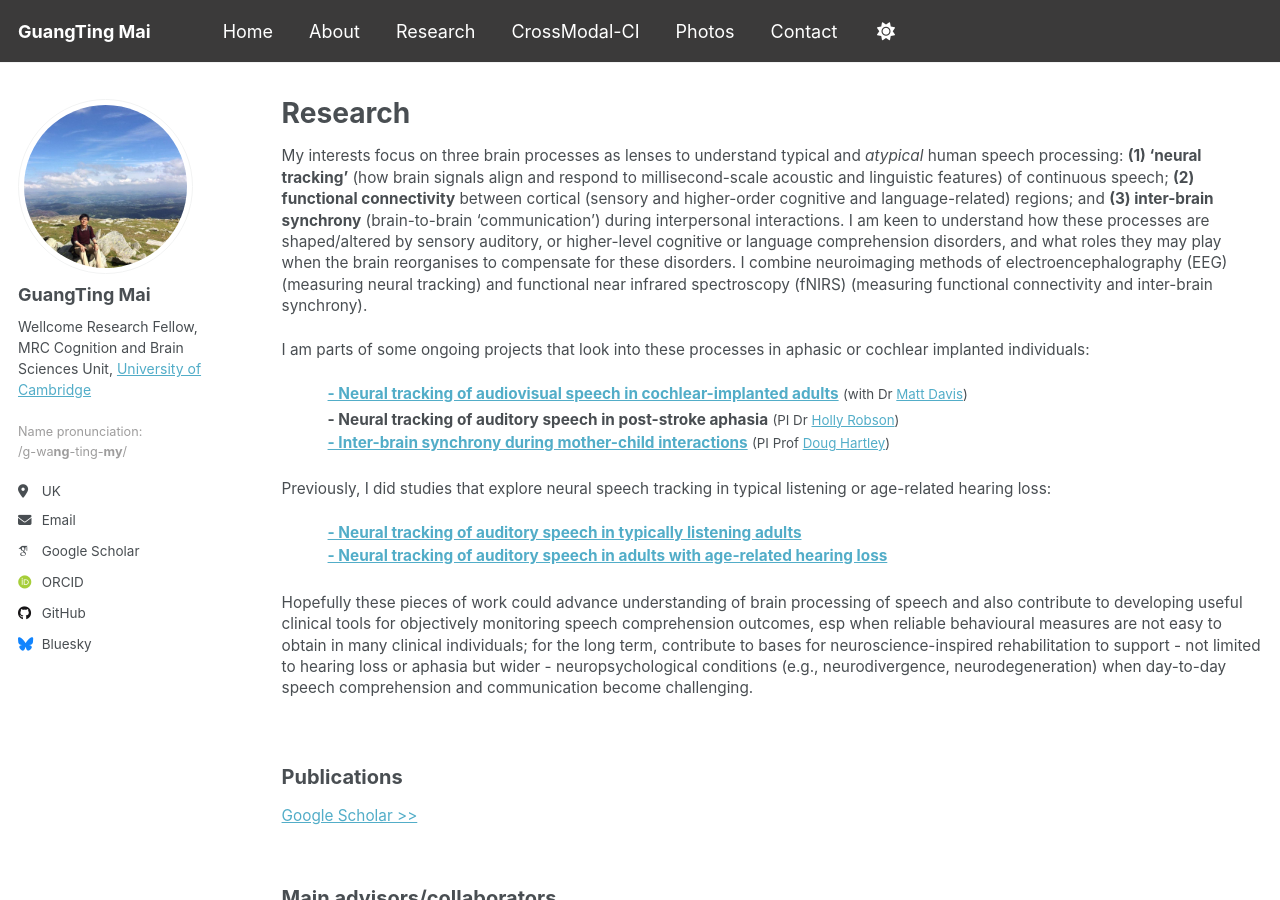
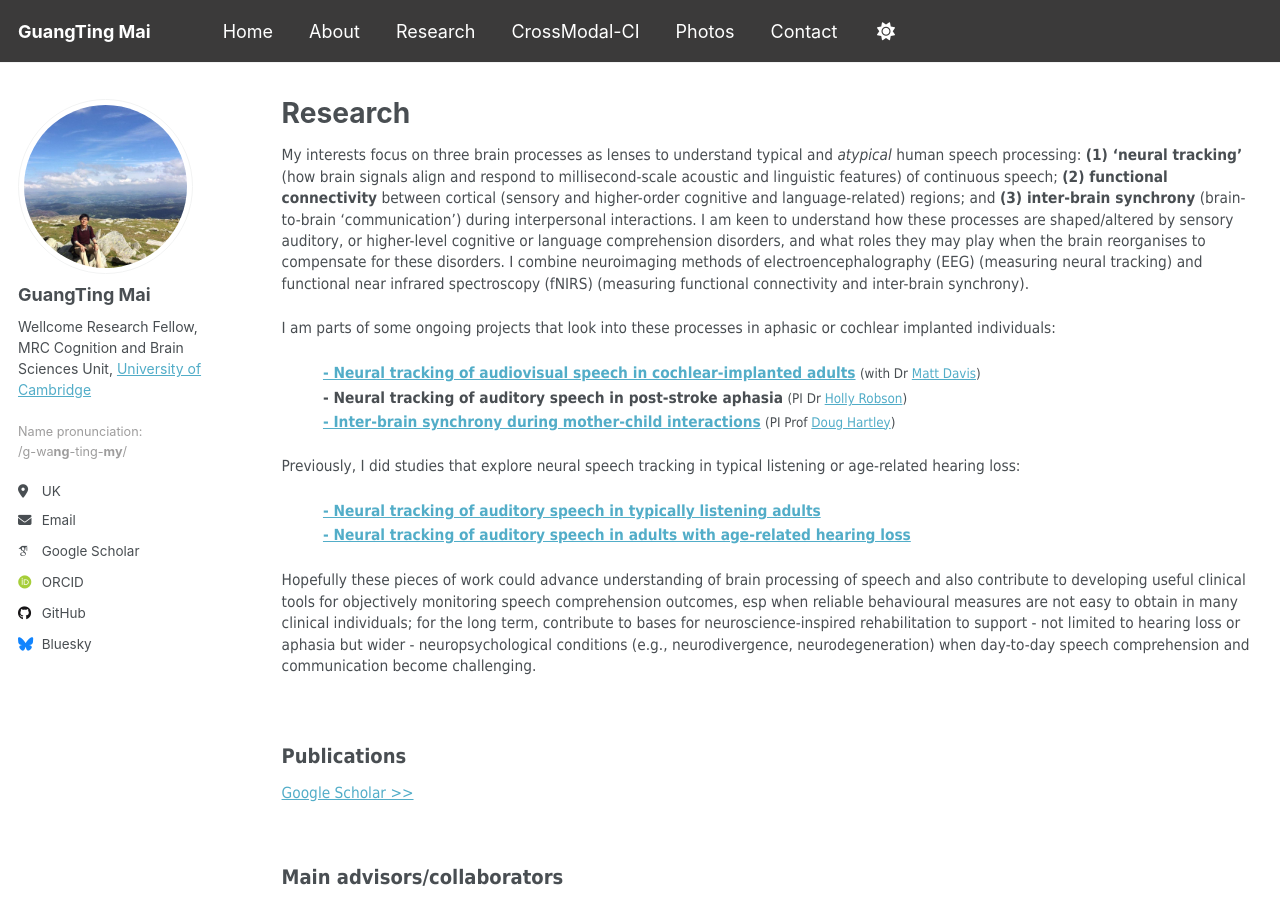
Before and after one commit to guangtingmai/guangtingmai.github.io, a Jekyll site: the page built from _pages/research.html, in a window 1280 px wide and 900 px high. Built offline with Jekyll 4.4.1, drawn with Linux system fonts in a browser that asks for light colours; some web fonts are replaced.

Commit message:
Update research.html

```diff
--- a/_pages/research.html
+++ b/_pages/research.html
@@ -4,7 +4,7 @@ title: "Research"
 permalink: /research/
 author_profile: true
 ---
-<p><span style="font-size: 11.5pt;line-height: 1.4;display: block;margin-bottom: 0.2vh">My interests focus on three brain processes as lenses to
+<p><span style="font-size: 11.5pt;font-family: Tahoma;line-height: 1.4;display: block;margin-bottom: 0.2vh">My interests focus on three brain processes as lenses to
   understand typical and <i>atypical</i> human speech processing: <strong>(1) ‘neural tracking’</strong> (how brain signals align and respond to millisecond-scale acoustic
   and linguistic features) of continuous speech; <strong>(2) functional connectivity</strong> between cortical (sensory and higher-order cognitive and
   language-related) regions; and <strong>(3) inter-brain synchrony</strong> (brain-to-brain ‘communication’) during interpersonal interactions.
@@ -12,46 +12,46 @@ author_profile: true
   and what roles they may play when the brain reorganises to compensate for these disorders. I combine neuroimaging methods of
   electroencephalography (EEG) (measuring neural tracking) and functional near infrared spectroscopy (fNIRS)
   (measuring functional connectivity and inter-brain synchrony).</span></p>
-<p><span style="font-size: 11.5pt;line-height: 1.3;display: block;margin-bottom: 0.05vh">I am parts of some ongoing projects that look into these processes in aphasic or cochlear implanted individuals:</span></p>
+<p><span style="font-size: 11.5pt;font-family: Tahoma;line-height: 1.3;display: block;margin-bottom: 0.05vh">I am parts of some ongoing projects that look into these processes in aphasic or cochlear implanted individuals:</span></p>
 <p>
-  <span style="font-size: 11.5pt;line-height: 1.5;display: block;margin-bottom: 0.25vh">&emsp;&emsp;&emsp;<a href="https://guangtingmai.github.io/crossmodal-ci/"><strong>- Neural tracking of audiovisual speech in cochlear-implanted adults</strong></a> <span style="font-size:10pt;">(with Dr <a href="https://www.mrc-cbu.cam.ac.uk/people/matt.davis/">Matt Davis</a>)</span></span>
-  <span style="font-size: 11.5pt;line-height: 1.5;display: block;margin-bottom: 0.05vh">&emsp;&emsp;&emsp;<strong>- Neural tracking of auditory speech in post-stroke aphasia</strong> <span style="font-size:10pt;">(PI Dr <a href="https://profiles.ucl.ac.uk/82001-holly-robson">Holly Robson</a>)</span></span>
-  <span style="font-size: 11.5pt;line-height: 1.5;display: block;margin-bottom: 0.05vh">&emsp;&emsp;&emsp;<a href="https://guangtingmai.github.io/interbrain-sync/"><strong>- Inter-brain synchrony during mother-child interactions</strong></a> <span style="font-size:10pt;">(PI Prof <a href="https://www.nottingham.ac.uk/Medicine/people/douglas.hartley">Doug Hartley</a>)</span></span>
+  <span style="font-size: 11.5pt;font-family: Tahoma;line-height: 1.5;display: block;margin-bottom: 0.25vh">&emsp;&emsp;&emsp;<a href="https://guangtingmai.github.io/crossmodal-ci/"><strong>- Neural tracking of audiovisual speech in cochlear-implanted adults</strong></a> <span style="font-size:10pt;">(with Dr <a href="https://www.mrc-cbu.cam.ac.uk/people/matt.davis/">Matt Davis</a>)</span></span>
+  <span style="font-size: 11.5pt;font-family: Tahoma;line-height: 1.5;display: block;margin-bottom: 0.05vh">&emsp;&emsp;&emsp;<strong>- Neural tracking of auditory speech in post-stroke aphasia</strong> <span style="font-size:10pt;">(PI Dr <a href="https://profiles.ucl.ac.uk/82001-holly-robson">Holly Robson</a>)</span></span>
+  <span style="font-size: 11.5pt;font-family: Tahoma;line-height: 1.5;display: block;margin-bottom: 0.05vh">&emsp;&emsp;&emsp;<a href="https://guangtingmai.github.io/interbrain-sync/"><strong>- Inter-brain synchrony during mother-child interactions</strong></a> <span style="font-size:10pt;">(PI Prof <a href="https://www.nottingham.ac.uk/Medicine/people/douglas.hartley">Doug Hartley</a>)</span></span>
 </p>
-<p><span style="font-size: 11.5pt;line-height: 1.3;display: block;margin-bottom: 0.05vh">Previously, I did studies that explore neural speech tracking in typical listening or age-related hearing loss:</span></p>
+<p><span style="font-size: 11.5pt;font-family: Tahoma;line-height: 1.3;display: block;margin-bottom: 0.05vh">Previously, I did studies that explore neural speech tracking in typical listening or age-related hearing loss:</span></p>
 <p>
-  <span style="font-size: 11.5pt;line-height: 1.5;display: block;margin-bottom: 0.05vh">&emsp;&emsp;&emsp;<a href="https://guangtingmai.github.io/neuraltrack-typical/"><strong>- Neural tracking of auditory speech in typically listening adults</strong></a></span>
-  <span style="font-size: 11.5pt;line-height: 1.5;display: block;margin-bottom: 0.25vh">&emsp;&emsp;&emsp;<a href="https://guangtingmai.github.io/neuraltrack-hearingloss/"><strong>- Neural tracking of auditory speech in adults with age-related hearing loss</strong></a></span>
+  <span style="font-size: 11.5pt;font-family: Tahoma;line-height: 1.5;display: block;margin-bottom: 0.05vh">&emsp;&emsp;&emsp;<a href="https://guangtingmai.github.io/neuraltrack-typical/"><strong>- Neural tracking of auditory speech in typically listening adults</strong></a></span>
+  <span style="font-size: 11.5pt;font-family: Tahoma;line-height: 1.5;display: block;margin-bottom: 0.25vh">&emsp;&emsp;&emsp;<a href="https://guangtingmai.github.io/neuraltrack-hearingloss/"><strong>- Neural tracking of auditory speech in adults with age-related hearing loss</strong></a></span>
 </p>
-<p><span style="font-size: 11.5pt;line-height: 1.4;display: block;">Hopefully these pieces of work could advance understanding of brain processing of speech and
+<p><span style="font-size: 11.5pt;font-family: Tahoma;line-height: 1.4;display: block;">Hopefully these pieces of work could advance understanding of brain processing of speech and
   also contribute to developing useful clinical tools for objectively monitoring speech comprehension outcomes, esp when reliable behavioural measures are not easy
   to obtain in many clinical individuals; for the long term, contribute to bases for neuroscience-inspired rehabilitation to support - not limited to hearing loss
   or aphasia but wider - neuropsychological conditions (e.g., neurodivergence, neurodegeneration) when day-to-day speech comprehension and communication become
   challenging.</span></p>
 <br>
 
-<p><span style="font-size: 15pt;line-height: 1;display: block;margin-bottom: 0"><strong>Publications</strong></span></p>
-<p><span style="font-size: 11.5pt;line-height: 0.6;display: block;"><a href="https://scholar.google.com/citations?user=bCQ03mIAAAAJ&hl=en">Google Scholar >></a></span></p>
+<p><span style="font-size: 15pt;font-family: Tahoma;line-height: 1;display: block;margin-bottom: 0"><strong>Publications</strong></span></p>
+<p><span style="font-size: 11.5pt;font-family: Tahoma;line-height: 0.6;display: block;"><a href="https://scholar.google.com/citations?user=bCQ03mIAAAAJ&hl=en">Google Scholar >></a></span></p>
 <br>
 
-<p><span style="font-size: 15pt;line-height: 1;display: block;margin-bottom: 0"><strong>Main advisors/collaborators</strong></span></p>
+<p><span style="font-size: 15pt;font-family: Tahoma;line-height: 1;display: block;margin-bottom: 0"><strong>Main advisors/collaborators</strong></span></p>
 <p>
-  <span style="font-size: 11.5pt;line-height: 2;display: block;">Dr <a href="https://www.mrc-cbu.cam.ac.uk/people/matt.davis/">Matt Davis</a> (Cambridge)</span>
-  <span style="font-size: 11.5pt;line-height: 2;display: block;">Dr <a href="https://www.mrc-cbu.cam.ac.uk/people/bob.carlyon/">Bob Carlyon</a> (Cambridge)</span>
-  <span style="font-size: 11.5pt;line-height: 2;display: block;">Prof <a href="https://www.nottingham.ac.uk/Medicine/people/douglas.hartley">Douglas Hartley</a> (Nottingham)</span>
-  <span style="font-size: 11.5pt;line-height: 2;display: block;">Dr <a href="https://profiles.ucl.ac.uk/82001-holly-robson">Holly Robson</a> (UCL)</span>
-  <span style="font-size: 11.5pt;line-height: 2;display: block;">Dr <a href="https://profiles.ucl.ac.uk/71137-emily-upton">Emily Upton</a> (UCL)</span>
-  <span style="font-size: 11.5pt;line-height: 2;display: block;">Prof <a href="https://www.ncl.ac.uk/medical-sciences/people/profile/timgriffiths.html">Tim Griffiths</a> (Newcastle/UCL)</span>
+  <span style="font-size: 11.5pt;font-family: Tahoma;line-height: 2;display: block;">Dr <a href="https://www.mrc-cbu.cam.ac.uk/people/matt.davis/">Matt Davis</a> (Cambridge)</span>
+  <span style="font-size: 11.5pt;font-family: Tahoma;line-height: 2;display: block;">Dr <a href="https://www.mrc-cbu.cam.ac.uk/people/bob.carlyon/">Bob Carlyon</a> (Cambridge)</span>
+  <span style="font-size: 11.5pt;font-family: Tahoma;line-height: 2;display: block;">Prof <a href="https://www.nottingham.ac.uk/Medicine/people/douglas.hartley">Douglas Hartley</a> (Nottingham)</span>
+  <span style="font-size: 11.5pt;font-family: Tahoma;line-height: 2;display: block;">Dr <a href="https://profiles.ucl.ac.uk/82001-holly-robson">Holly Robson</a> (UCL)</span>
+  <span style="font-size: 11.5pt;font-family: Tahoma;line-height: 2;display: block;">Dr <a href="https://profiles.ucl.ac.uk/71137-emily-upton">Emily Upton</a> (UCL)</span>
+  <span style="font-size: 11.5pt;font-family: Tahoma;line-height: 2;display: block;">Prof <a href="https://www.ncl.ac.uk/medical-sciences/people/profile/timgriffiths.html">Tim Griffiths</a> (Newcastle/UCL)</span>
 </p>
 <br>
 
-<p><span style="font-size: 15pt;line-height: 1;display: block;margin-bottom: 0"><strong>Major research links</strong></span></p>
+<p><span style="font-size: 15pt;font-family: Tahoma;line-height: 1;display: block;margin-bottom: 0"><strong>Major research links</strong></span></p>
 <p>
-  <span style="font-size: 11.5pt;line-height: 2;display: block;"><a href="https://www.mrc-cbu.cam.ac.uk/">MRC Cognition and Brain Sciences Unit</a></span>
-  <span style="font-size: 11.5pt;line-height: 2;display: block;"><a href="https://neuroscience.cam.ac.uk/">Cambridge Neuroscience</a></span>
-  <span style="font-size: 11.5pt;line-height: 2;display: block;"><a href="https://www.hearing-research.group.cam.ac.uk/">Cambridge Hearing Group</a></span>
-  <span style="font-size: 11.5pt;line-height: 2;display: block;"><a href="https://www.languagesciences.cam.ac.uk/">Cambridge Language Sciences</a></span>
-  <span style="font-size: 11.5pt;line-height: 2;display: block;"><a href="https://www.ucl.ac.uk/brain-sciences/pals/research/language-and-cognition">UCL Language and Cognition</a></span>
+  <span style="font-size: 11.5pt;font-family: Tahoma;line-height: 2;display: block;"><a href="https://www.mrc-cbu.cam.ac.uk/">MRC Cognition and Brain Sciences Unit</a></span>
+  <span style="font-size: 11.5pt;font-family: Tahoma;line-height: 2;display: block;"><a href="https://neuroscience.cam.ac.uk/">Cambridge Neuroscience</a></span>
+  <span style="font-size: 11.5pt;font-family: Tahoma;line-height: 2;display: block;"><a href="https://www.hearing-research.group.cam.ac.uk/">Cambridge Hearing Group</a></span>
+  <span style="font-size: 11.5pt;font-family: Tahoma;line-height: 2;display: block;"><a href="https://www.languagesciences.cam.ac.uk/">Cambridge Language Sciences</a></span>
+  <span style="font-size: 11.5pt;font-family: Tahoma;line-height: 2;display: block;"><a href="https://www.ucl.ac.uk/brain-sciences/pals/research/language-and-cognition">UCL Language and Cognition</a></span>
   <span style="font-size: 11.5pt;line-height: 2;display: block;"><a href="https://www.ucl.ac.uk/brain-sciences/pals/research/speech-hearing-and-phonetic-sciences">UCL SHaPS</a></span>
   <span style="font-size: 11.5pt;line-height: 2;display: block;"><a href="https://nottinghambrc.nihr.ac.uk/research/hearing/">Nottingham Hearing Sciences</a></span>
 </p>
```
